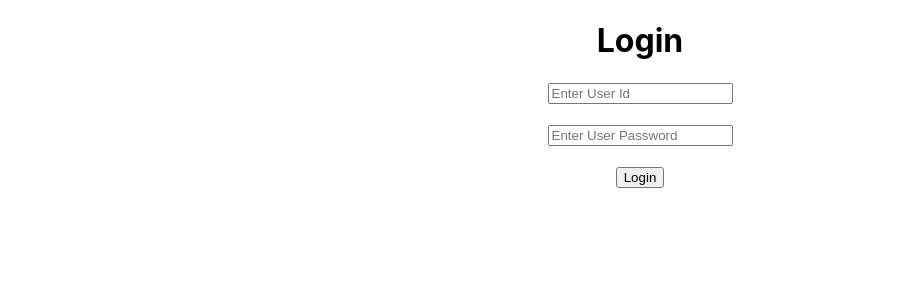
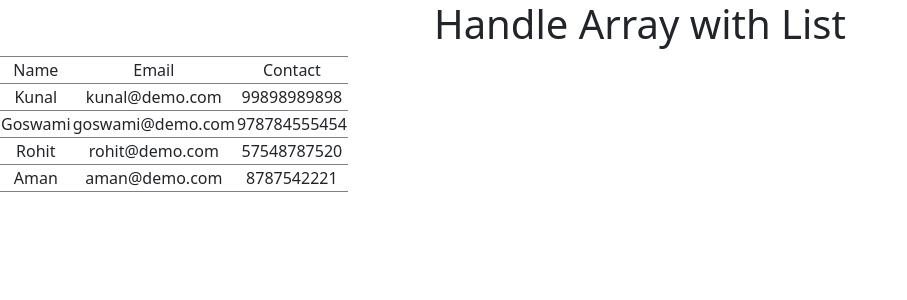
Before and after one commit to kunal-tlp/react-tutorial, a React (Create React App) app: page / in a window 1280 px wide. Shown: the top 300 px of the page, without its empty margins (0-907 px from the left). Built offline with nearby package versions, Linux system fonts and the light colour scheme.

Commit message:
1. Complete Array Listing with Map function with map with map looping and for loop. 2. Object form data store in table wise.

```diff
--- a/package.json
+++ b/package.json
@@ -6,7 +6,9 @@
     "@testing-library/jest-dom": "^5.17.0",
     "@testing-library/react": "^13.4.0",
     "@testing-library/user-event": "^13.5.0",
+    "bootstrap": "^5.3.1",
     "react": "^18.2.0",
+    "react-bootstrap": "^2.8.0",
     "react-dom": "^18.2.0",
     "react-scripts": "5.0.1",
     "web-vitals": "^2.1.4"
--- a/src/App.js
+++ b/src/App.js
@@ -1,12 +1,36 @@
 import logo from './logo.svg';
 import './App.css';
-import Login from './Login';
-
+import React from 'react';
 function App()
 {
+  // map looping
+  // const students = ['Kunal', 'Giri', 'Rohit', 'Aman'];/
+  const students = [
+    {name: "Kunal", email:"kunal@demo.com", contact: 99898989898},
+    {name: "Goswami", email:"goswami@demo.com", contact: 978784555454},
+    {name: "Rohit", email:"rohit@demo.com", contact: 57548787520},
+    {name: "Aman", email:"aman@demo.com", contact: 8787542221},
+  ]
+
   return(
     <div className='App'>
-      <Login />
+      <h1>Handle Array with List</h1>
+      <table className='table-bordered'>
+        <tr>
+          <td>Name</td>
+          <td>Email</td>
+          <td>Contact</td>
+        </tr>
+        {
+          students.map((data)=>
+            <tr>
+              <td>{data.name}</td>
+              <td>{data.email}</td>
+              <td>{data.contact}</td>
+            </tr>
+          )
+        }
+      </table>
     </div>
   )
 }
--- a/src/Users.js
+++ /dev/null
@@ -1,9 +0,0 @@
-function Users() {
-    return (
-        <div className="App">
-            <h1>Hello Users</h1>
-        </div>
-    );
-}
-
-export default Users;
--- a/src/index.js
+++ b/src/index.js
@@ -2,7 +2,7 @@ import React from 'react';
 import ReactDOM from 'react-dom/client';
 import './index.css';
 import App from './App';
-import Users from './Users';
+import 'bootstrap/dist/css/bootstrap.min.css';
 import reportWebVitals from './reportWebVitals';
 
 const root = ReactDOM.createRoot(document.getElementById('root'));
```
Also changed, not shown: 1 other file (tests, documents, lock files or other folders).
